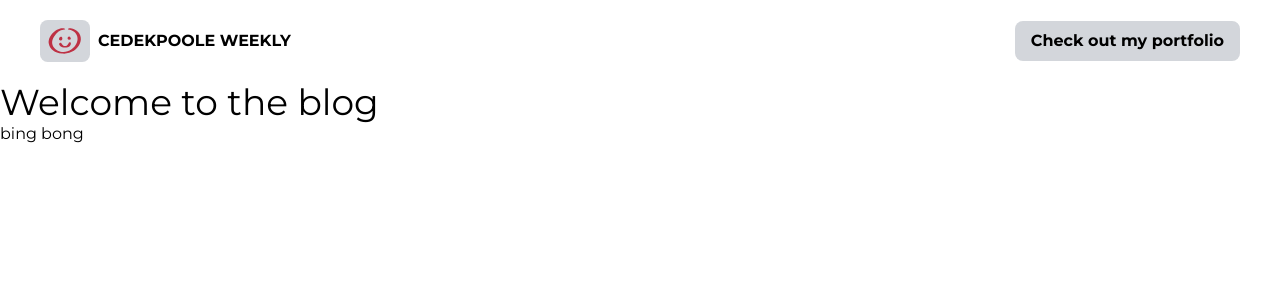
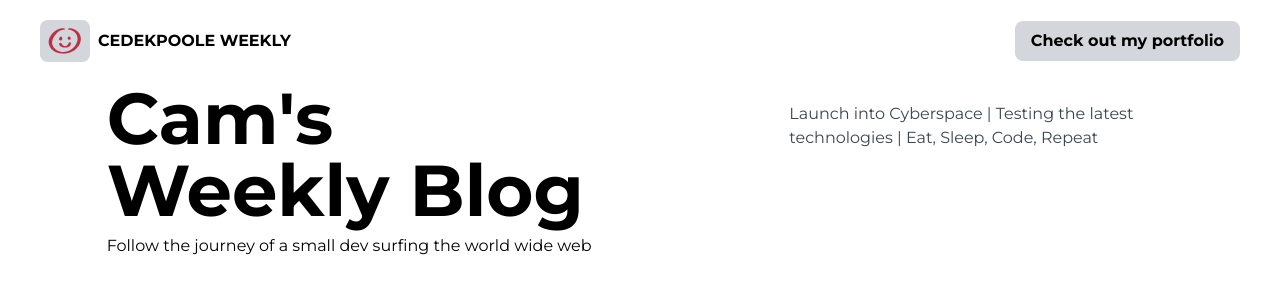
Before and after one commit to cedekpoole/nextjs-blog-website, a Next.js app: page / in a window 1280 px wide. Shown: the top 300 px of the page. Built offline with nearby package versions, Linux system fonts and the light colour scheme.

Commit message:
add content to banner component

```diff
--- a/app/(user)/layout.tsx
+++ b/app/(user)/layout.tsx
@@ -1,6 +1,7 @@
 import '../globals.css'
-import Header from '../../components/Header'
+import Header from '@/components/Header'
 import { Montserrat } from '@next/font/google'
+import Banner from '@/components/Banner'
 
 const montserrat  = Montserrat({
   subsets: ['latin'],
@@ -21,6 +22,7 @@ export default function RootLayout({
     <html lang="en" className={montserrat.className}>
       <body>
         <Header />
+        <Banner />
         {children}
         </body>
     </html>
--- a/app/(user)/page.tsx
+++ b/app/(user)/page.tsx
@@ -2,8 +2,7 @@
 export default function Home() {
   return (
     <main>
-      <h1 className='text-4xl'>Welcome to the blog</h1>
-      <p>bing bong</p>
+
     </main>
   )
 }
--- a/components/Banner.tsx
+++ b/components/Banner.tsx
@@ -2,7 +2,13 @@ import React from 'react'
 
 const Banner = () => {
   return (
-    <div>Banner</div>
+    <div className="w-5/6 mx-auto sm:flex justify-between">
+        <div className="mb-2">
+        <h1 className="text-6xl sm:text-7xl font-bold mb-2">Cam's<br /> Weekly Blog</h1>
+        <p className="">Follow the journey of a small dev surfing the world wide web</p>
+        </div>
+        <div className="sm:ml-2 max-w-xs sm:max-w-sm text-gray-200 sm:mt-5">Launch into Cyberspace | Testing the latest technologies | Eat, Sleep, Code, Repeat </div>
+    </div>
   )
 }
 
```
